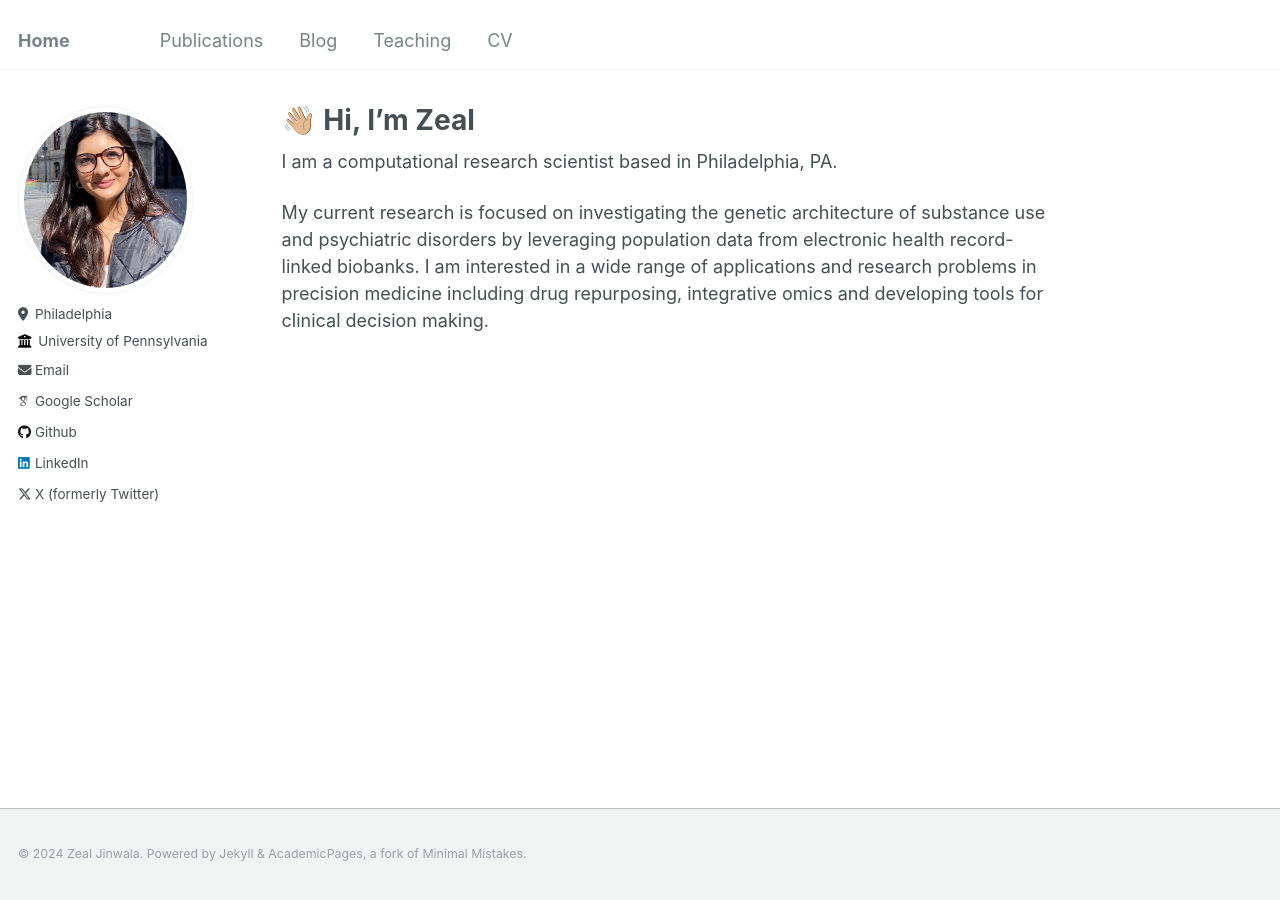
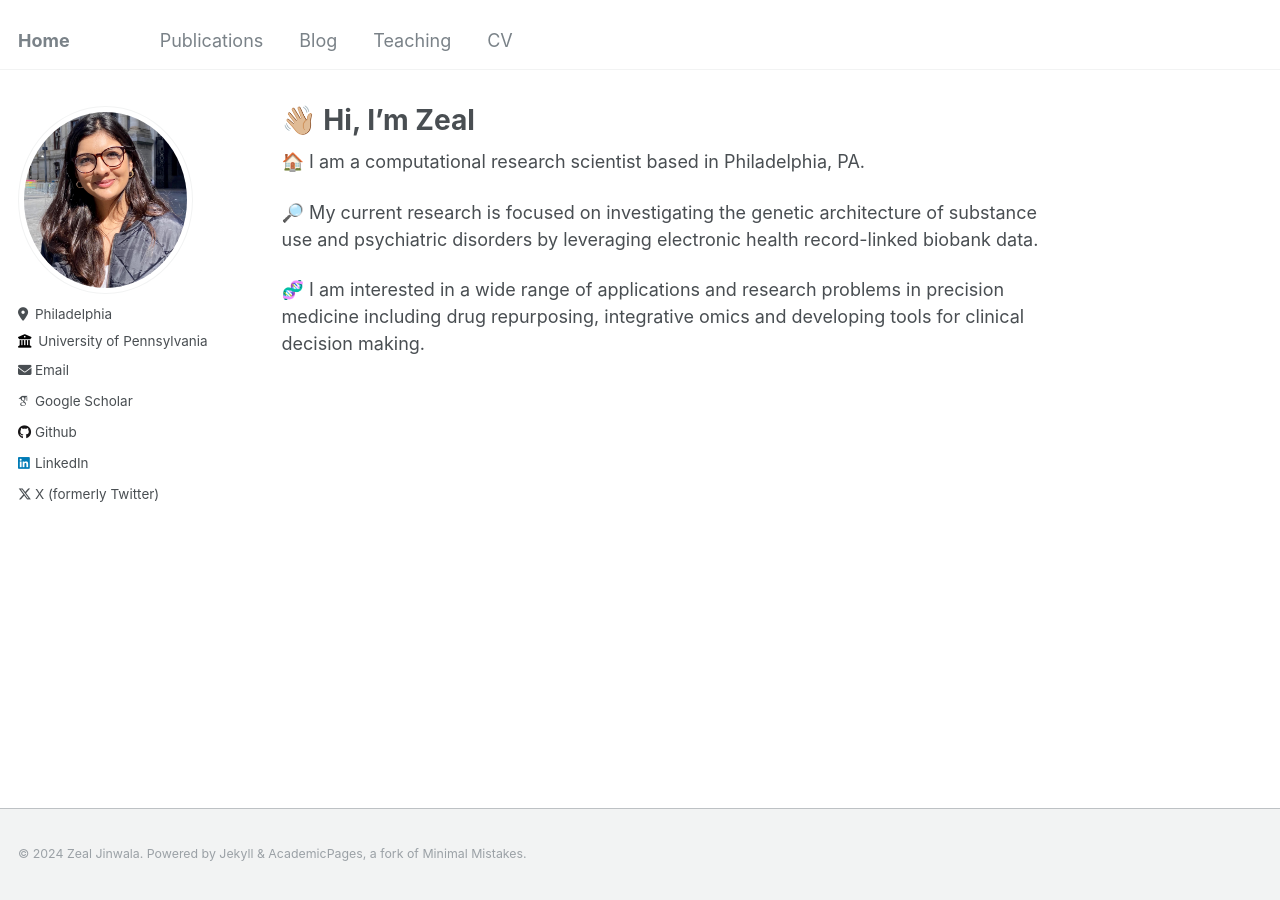
Before and after one commit to zealjinwala/zealjinwala.github.io, a Jekyll site: the page built from _pages/about.md, in a window 1280 px wide. Built offline with Jekyll 4.4.1, drawn with Linux system fonts in a browser that asks for light colours; some web fonts are replaced.

Commit message:
more updates

```diff
--- a/_pages/about.md
+++ b/_pages/about.md
@@ -7,6 +7,8 @@ redirect_from:
   - /about.html
 ---
 
-I am a computational research scientist based in Philadelphia, PA.
+🏠 I am a computational research scientist based in Philadelphia, PA.
 
-My current research is focused on investigating the genetic architecture of substance use and psychiatric disorders by leveraging population data from electronic health record-linked biobanks. I am interested in a wide range of applications and research problems in precision medicine including drug repurposing, integrative omics and developing tools for clinical decision making.
+🔎 My current research is focused on investigating the genetic architecture of substance use and psychiatric disorders by leveraging electronic health record-linked biobank data.
+
+🧬 I am interested in a wide range of applications and research problems in precision medicine including drug repurposing, integrative omics and developing tools for clinical decision making.
```
